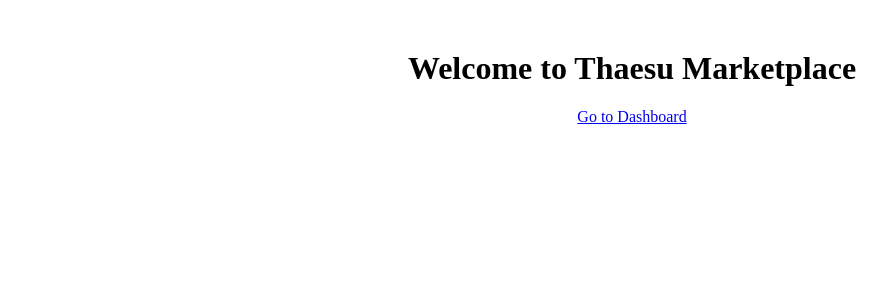
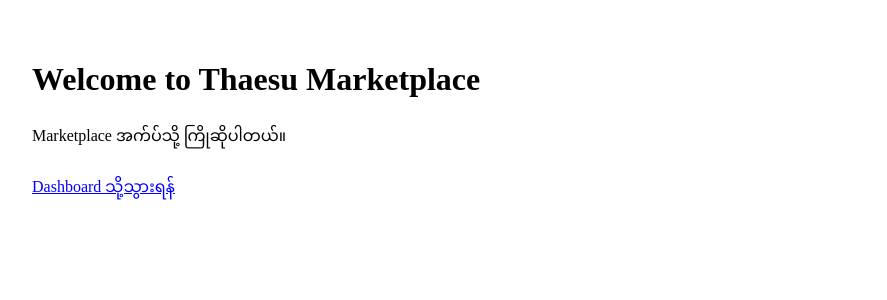
Before and after one commit to thaesuphooko/thaesu-marketplace, a Next.js app: page / in a window 1280 px wide. Shown: the top 300 px of the page, without its empty margins (8-895 px from the left). Built offline with nearby package versions, Linux system fonts and the light colour scheme.

Commit message:
update homepage content

```diff
--- a/app/page.js
+++ b/app/page.js
@@ -1,8 +1,11 @@
-export default function Home() {
+export default function Page() {
   return (
-    <div style={{ textAlign: 'center', marginTop: '50px' }}>
+    <div style={{ padding: '2rem' }}>
       <h1>Welcome to Thaesu Marketplace</h1>
-      <a href="/dashboard">Go to Dashboard</a>
+      <p>Marketplace အက်ပ်သို့ ကြိုဆိုပါတယ်။</p>
+      <a href="/dashboard" style={{ color: 'blue', textDecoration: 'underline' }}>
+        Dashboard သို့သွားရန်
+      </a>
     </div>
   );
 }
```
